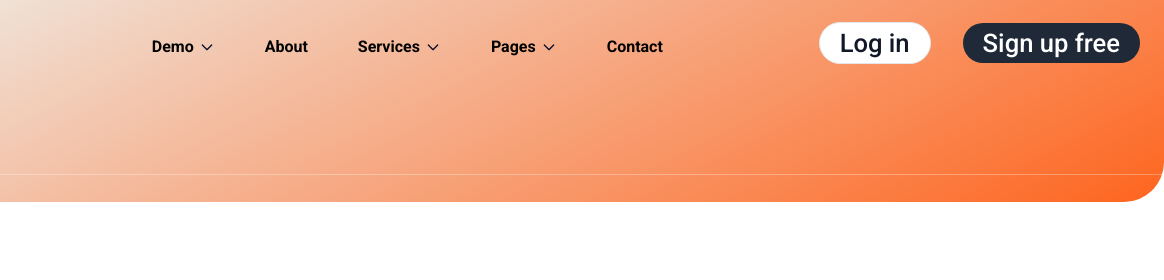
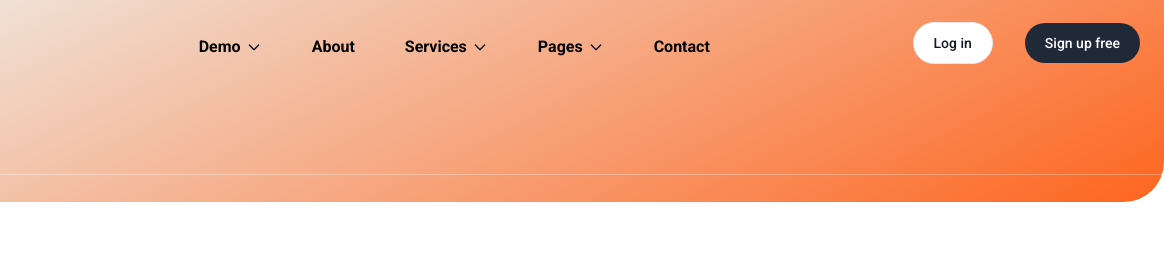
Before and after one commit to jack20492/bc75_group_6_capstone_tailwind_homepage_2, a website: page src/signup.html in a window 1280 px wide. Shown: the top 280 px of the page, 116-1280 px from the left. Drawn offline with nearby package versions, Linux system fonts and the light colour scheme; files that its build step writes are made by us from their sources; files whose address does not match are found by name.

Commit message:
Update signup.html

```diff
--- a/src/signup.html
+++ b/src/signup.html
@@ -246,7 +246,7 @@
             <!-- Header User Event -->
             <div class="flex items-center gap-6">
               <a
-                style="font-size: 2vw"
+
                 type="button"
                 class="py-2.5 px-5 me-2 mb-2 text-sm font-medium text-gray-900 focus:outline-none bg-white rounded-full border border-gray-200 hover:bg-red-500 hover:text-white focus:z-10 focus:ring-4 focus:ring-gray-100 dark:focus:ring-gray-700 dark:bg-gray-800 dark:text-gray-400 dark:border-gray-600 dark:hover:text-white dark:hover:bg-gray-700 lg:inline-block"
               >
@@ -254,7 +254,7 @@
               </a>
               <a
                 href="/signup.html"
-                style="font-size: 2vw"
+
                 type="button"
                 class="text-white bg-gray-800 hover:bg-red-500 focus:outline-none focus:ring-4 focus:ring-gray-300 font-medium rounded-full text-sm px-5 py-2.5 me-2 mb-2 dark:bg-gray-800 dark:hover:bg-gray-700 dark:focus:ring-gray-700 dark:border-gray-700"
               >
```
